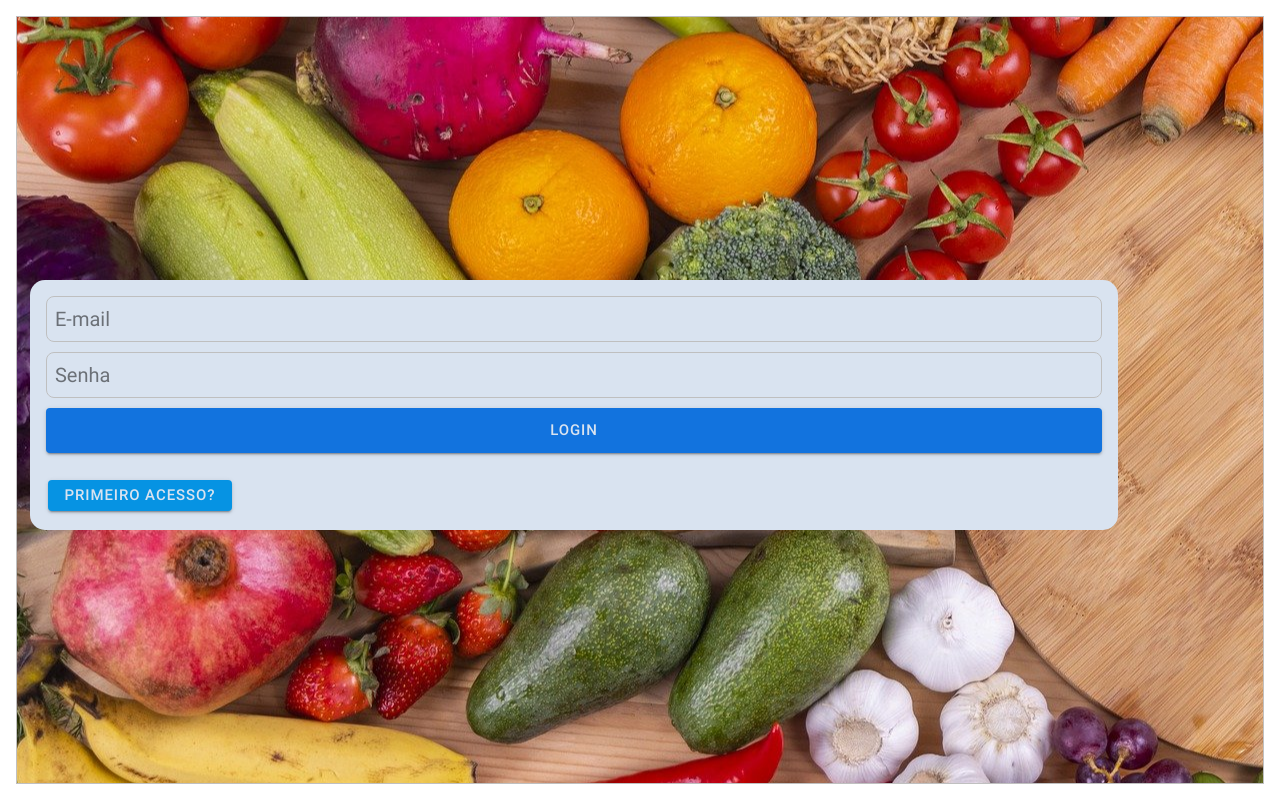
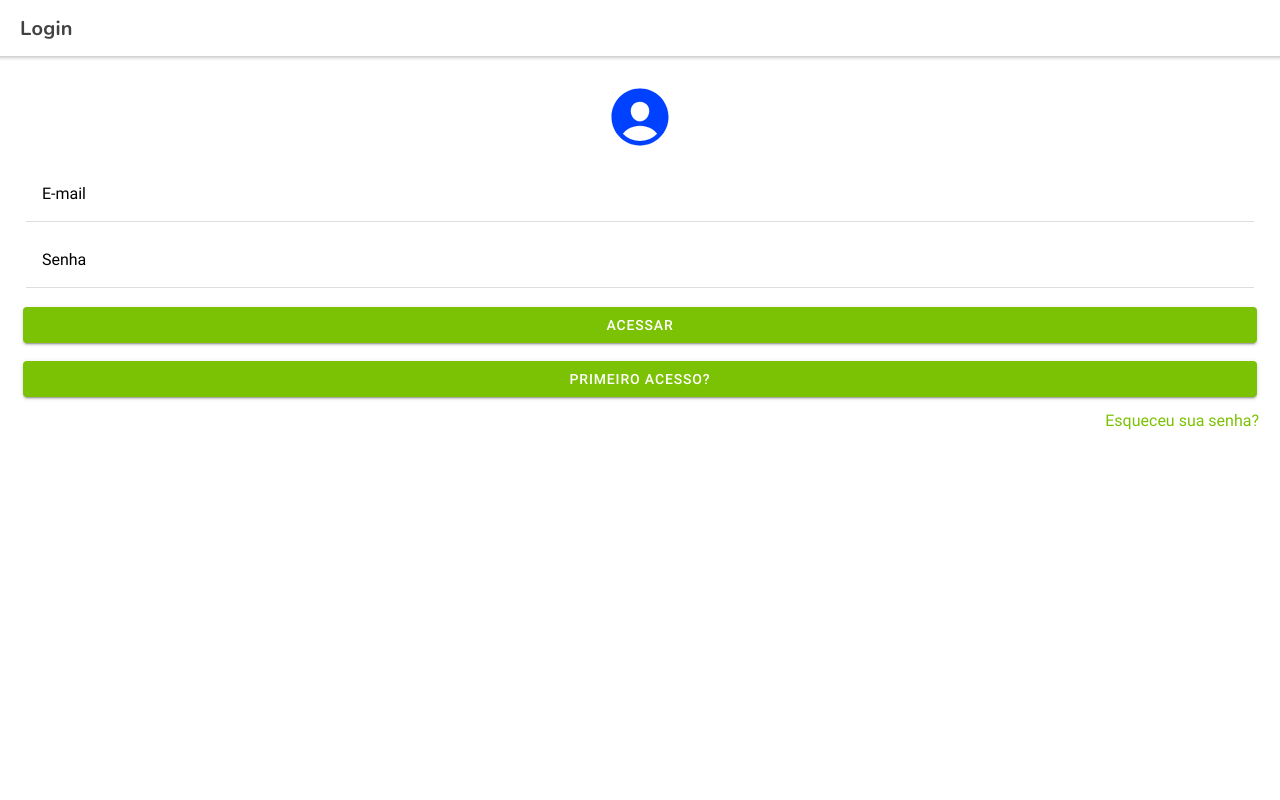
Before and after one commit to OdRavil/NutriApp, a React (Create React App) app: page /login in a window 1280 px wide. Built offline with nearby package versions, Linux system fonts and the light colour scheme; the HTML template or start-up script is replaced by a standard one.

Commit message:
Interface e login
Ajustes na interface e tela de login.
Adicionado esqueci minha senha.

```diff
--- /dev/null
+++ b/src/pages/EsqueciMinhaSenha/index.css
@@ -0,0 +1,15 @@
+.icon-config {
+	margin-right: 10px;
+}
+
+.item-config {
+	/* padding-left: 8px; */
+	padding-right: 3px;
+}
+
+.input-config {
+	padding-left: 8px;
+	padding-right: 8px;
+	margin-top: 3px;
+	margin-bottom: 3px;
+}
--- /dev/null
+++ b/src/pages/EsqueciMinhaSenha/index.tsx
@@ -0,0 +1,135 @@
+import {
+	IonButton,
+	IonButtons,
+	IonCard,
+	IonCardHeader,
+	IonCardSubtitle,
+	IonContent,
+	IonHeader,
+	IonIcon,
+	IonInput,
+	IonItem,
+	IonLabel,
+	IonList,
+	IonPage,
+	IonTitle,
+	IonToast,
+	IonToolbar,
+} from "@ionic/react";
+import { chevronBack, mailOutline } from "ionicons/icons";
+import React, { useState } from "react";
+import { RouteComponentProps } from "react-router";
+import firebase from "firebase/app";
+import "./index.css";
+import UsuarioService from "../../services/UsuarioService";
+
+const usuarioService = new UsuarioService();
+
+const EsqueciMinhaSenha: React.FC<RouteComponentProps> = (props) => {
+	const [mensagemErrorBox, setMensagemErrorBox] = useState<string>("");
+	const [showErrorBox, setShowErrorBox] = useState<boolean>(false);
+	const [mensagemSuccessBox, setMensagemSuccessBox] = useState<string>("");
+	const [showSuccessBox, setShowSuccessBox] = useState<boolean>(false);
+	const [email, setEmail] = useState<string>("");
+
+	const mostrarMensagemSucesso = (mensagem: string) => {
+		setMensagemSuccessBox(mensagem);
+		setShowSuccessBox(true);
+	};
+
+	const mostrarMensagemErro = (mensagem: string) => {
+		setMensagemErrorBox(mensagem);
+		setShowErrorBox(true);
+	};
+
+	const clear = () => {
+		setEmail("");
+	};
+
+	const enviar = async () => {
+		if (!email || email.trim().length === 0) {
+			mostrarMensagemErro("E-mail não preenchido.");
+			return;
+		}
+		const user = await usuarioService.getUsuarioPorEmail(email!);
+		if (!user) {
+			mostrarMensagemErro("E-mail não encontrado.");
+			return;
+		}
+		firebase
+			.auth()
+			.sendPasswordResetEmail(email)
+			.then(() => {
+				mostrarMensagemSucesso("Email enviado com sucesso.");
+			});
+	};
+
+	const voltar = () => {
+		clear();
+		props.history.goBack();
+	};
+
+	return (
+		<IonPage>
+			<IonHeader>
+				<IonToolbar>
+					<IonButtons slot="start">
+						<IonButton
+							onClick={() => {
+								voltar();
+							}}
+						>
+							<IonIcon slot="icon-only" icon={chevronBack} />
+						</IonButton>
+					</IonButtons>
+					<IonTitle />
+				</IonToolbar>
+			</IonHeader>
+			<IonContent fullscreen scrollY={false}>
+				<IonCard>
+					<IonCardHeader>
+						<IonCardSubtitle>Alteração de senha</IonCardSubtitle>
+						<IonLabel>
+							Para solicitar a alteração de senha, preencha com seu e-mail cadastrado.
+						</IonLabel>
+					</IonCardHeader>
+					<IonList lines="none">
+						<IonItem className="item-config">
+							<IonIcon className="icon-config" icon={mailOutline} />
+							<IonInput
+								className="input-config"
+								value={email}
+								onIonChange={(e) => setEmail(e.detail.value!)}
+								placeholder="E-mail"
+								type="email"
+							/>
+						</IonItem>
+					</IonList>
+				</IonCard>
+				<IonCard>
+					<IonButton color="primary" expand="block" onClick={() => enviar()}>
+						Enviar e-mail
+					</IonButton>
+				</IonCard>
+				<IonToast
+					isOpen={showErrorBox}
+					onDidDismiss={() => setShowErrorBox(false)}
+					message={mensagemErrorBox}
+					duration={1000}
+					position="top"
+					color="danger"
+				/>
+
+				<IonToast
+					isOpen={showSuccessBox}
+					onDidDismiss={() => setShowSuccessBox(false)}
+					message={mensagemSuccessBox}
+					duration={700}
+					color="success"
+				/>
+			</IonContent>
+		</IonPage>
+	);
+};
+
+export default EsqueciMinhaSenha;
--- a/src/pages/ListagemAlunos/index.tsx
+++ b/src/pages/ListagemAlunos/index.tsx
@@ -89,6 +89,8 @@ const ListagemAlunos: React.FC<RouteComponentProps> = (props) => {
 								);
 							});
 					});
+				} else {
+					setListaAlunos([]);
 				}
 			});
 		}
--- a/src/pages/ListagemUsuarios/index.tsx
+++ b/src/pages/ListagemUsuarios/index.tsx
@@ -34,7 +34,6 @@ const ListagemUsuarios: React.FC<RouteComponentProps> = (props) => {
 	const [filtroEscola, setFiltroEscola] = useState<string>();
 
 	const [listaUsuarios, setListaUsuarios] = useState<Usuario[]>();
-	// const [listaEscolas, setListaEscolas] = useState<Escola[]>([]);
 
 	const filtrar = useCallback(
 		(usuario: Usuario): boolean => {
--- a/src/pages/Login/index.tsx
+++ b/src/pages/Login/index.tsx
@@ -1,12 +1,22 @@
 import {
 	IonButton,
+	IonCol,
 	IonContent,
-	IonImg,
+	IonGrid,
+	IonHeader,
+	IonIcon,
 	IonInput,
+	IonItem,
+	IonLabel,
 	IonLoading,
 	IonPage,
+	IonRouterLink,
+	IonRow,
+	IonTitle,
 	IonToast,
+	IonToolbar,
 } from "@ionic/react";
+import { personCircle } from "ionicons/icons";
 import React, { useEffect, useState } from "react";
 import { RouteComponentProps } from "react-router";
 import { useAuth } from "../../context/auth";
@@ -52,9 +62,17 @@ const Login: React.FC<RouteComponentProps> = (props) => {
 	}, [auth?.user?.id, props.history]);
 
 	return (
-		<IonPage className="ion-padding a-s-d">
-			<IonImg className="i-l" />
-			<IonContent scrollY={false} className="ion-padding c-f-l">
+		<IonPage>
+			<IonHeader>
+				<IonToolbar>
+					<IonTitle>Login</IonTitle>
+				</IonToolbar>
+			</IonHeader>
+			<IonContent
+				fullscreen
+				className="ion-padding ion-text-center"
+				scrollY={false}
+			>
 				<IonLoading
 					isOpen={showLoading}
 					onDidDismiss={() => setShowLoading(false)}
@@ -67,27 +85,63 @@ const Login: React.FC<RouteComponentProps> = (props) => {
 					position="top"
 					color="danger"
 				/>
+				<IonGrid>
+					<IonRow>
+						<IonCol>
+							<IonIcon
+								style={{ fontSize: "70px", color: "#0040ff" }}
+								icon={personCircle}
+							/>
+						</IonCol>
+					</IonRow>
+					<IonRow>
+						<IonCol>
+							<IonItem>
+								<IonLabel position="floating">E-mail</IonLabel>
 								<IonInput
 									placeholder="E-mail"
 									type="email"
 									autocorrect="off"
 									onIonChange={(e: any) => setEmail(e.target.value)}
-					className="i-s-l"
 								/>
+							</IonItem>
+						</IonCol>
+					</IonRow>
+					<IonRow>
+						<IonCol>
+							<IonItem>
+								<IonLabel position="floating">Senha</IonLabel>
 								<IonInput
 									placeholder="Senha"
 									type="password"
 									onIonChange={(e: any) => setPassword(e.target.value)}
-					className="i-s-l"
 								/>
+							</IonItem>
+						</IonCol>
+					</IonRow>
+				</IonGrid>
 
-				<IonButton className="l-b-s" expand="block" onClick={doLogin}>
-					Login
+				<IonRow>
+					<IonCol>
+						<IonButton expand="block" onClick={doLogin}>
+							Acessar
 						</IonButton>
-
-				<IonButton className="f-a-b-s" routerLink="/primeiro-acesso">
+					</IonCol>
+				</IonRow>
+				<IonRow>
+					<IonCol>
+						<IonButton expand="block" routerLink="/primeiro-acesso">
 							Primeiro acesso?
 						</IonButton>
+					</IonCol>
+				</IonRow>
+				<IonRow className="ion-text-right">
+					<IonCol>
+						<IonRouterLink routerLink="/esqueci-senha">
+							Esqueceu sua senha?
+						</IonRouterLink>
+					</IonCol>
+				</IonRow>
 			</IonContent>
 		</IonPage>
 	);
--- a/src/pages/TelaUsuario/index.tsx
+++ b/src/pages/TelaUsuario/index.tsx
@@ -254,6 +254,7 @@ const TelaUsuario: React.FC<RouteComponentProps<TelaUsuarioProps>> = (
 									type="email"
 									placeholder="E-mail"
 									onIonChange={(e) => setEmail(e.detail.value!)}
+									disabled
 								/>
 							</IonItem>
 							<IonItem className="item-config" lines="none">
--- a/src/routes/index.tsx
+++ b/src/routes/index.tsx
@@ -20,6 +20,7 @@ import TelaTurma from "../pages/TelaTurma";
 import ListagemTurmas from "../pages/ListagemTurmas";
 import TelaUsuario from "../pages/TelaUsuario";
 import ListagemUsuarios from "../pages/ListagemUsuarios";
+import EsqueciMinhaSenha from "../pages/EsqueciMinhaSenha";
 
 const Router: React.FC = () => (
 	<IonReactRouter>
@@ -32,6 +33,7 @@ const Router: React.FC = () => (
 				<Route path="/primeiro-acesso" component={PrimeiroAcesso} />
 				<PrivateRoute path="/anamnese" component={Anamnese} />
 				<PrivateRoute path="/mudar-senha" component={MudarSenha} />
+				<PrivateRoute path="/esqueci-senha" component={EsqueciMinhaSenha} />
 				<PrivateRoute path="/private" component={Tabs} />
 
 				<PrivateRoute path="/aluno/cadastrar" component={CadastroAluno} />
--- a/src/services/TurmaService.ts
+++ b/src/services/TurmaService.ts
@@ -14,9 +14,9 @@ export default class TurmaService extends FirebaseService<Turma> {
 
 	listarPorEscola(escolas: string[]) {
 		return this.getCollectionRef()
-			.where("idEscola", "in", escolas)
 			.get()
 			.then((query) => query.docs.map((item) => item.data()))
-			.then((lista) => lista.filter((item) => !!item.status));
+			.then((lista) => lista.filter((item) => !!item.status))
+			.then((lista) => lista.filter((item) => escolas.includes(item.idEscola)));
 	}
 }
--- a/src/theme/variables.css
+++ b/src/theme/variables.css
@@ -4,28 +4,28 @@ http://ionicframework.com/docs/theming/ */
 /** Ionic CSS Variables **/
 :root {
 	/** primary **/
-  --ion-color-primary: #3880ff;
-  --ion-color-primary-rgb: 56, 128, 255;
+	--ion-color-primary: #7cc204;
+	--ion-color-primary-rgb: 153, 240, 2;
 	--ion-color-primary-contrast: #ffffff;
 	--ion-color-primary-contrast-rgb: 255, 255, 255;
-  --ion-color-primary-shade: #3171e0;
-  --ion-color-primary-tint: #4c8dff;
+	--ion-color-primary-shade: #7e9118;
+	--ion-color-primary-tint: #bfdb1f;
 
 	/** secondary **/
-  --ion-color-secondary: #3dc2ff;
-  --ion-color-secondary-rgb: 61, 194, 255;
+	--ion-color-secondary: #a1421d;
+	--ion-color-secondary-rgb: 161, 66, 29;
 	--ion-color-secondary-contrast: #ffffff;
 	--ion-color-secondary-contrast-rgb: 255, 255, 255;
-  --ion-color-secondary-shade: #36abe0;
-  --ion-color-secondary-tint: #50c8ff;
+	--ion-color-secondary-shade: #7c3317;
+	--ion-color-secondary-tint: #ac4820;
 
 	/** tertiary **/
-  --ion-color-tertiary: #5260ff;
-  --ion-color-tertiary-rgb: 82, 96, 255;
+	--ion-color-tertiary: #bfdb1f;
+	--ion-color-tertiary-rgb: 191, 219, 31;
 	--ion-color-tertiary-contrast: #ffffff;
 	--ion-color-tertiary-contrast-rgb: 255, 255, 255;
-  --ion-color-tertiary-shade: #4854e0;
-  --ion-color-tertiary-tint: #6370ff;
+	--ion-color-tertiary-shade: #7f9215;
+	--ion-color-tertiary-tint: #cedf6e;
 
 	/** success **/
 	--ion-color-success: #2dd36f;
```
Also changed, not shown: src/pages/Home/index.tsx (+29 -7 lines). Lines whose indentation alone changed are shown as unchanged.
